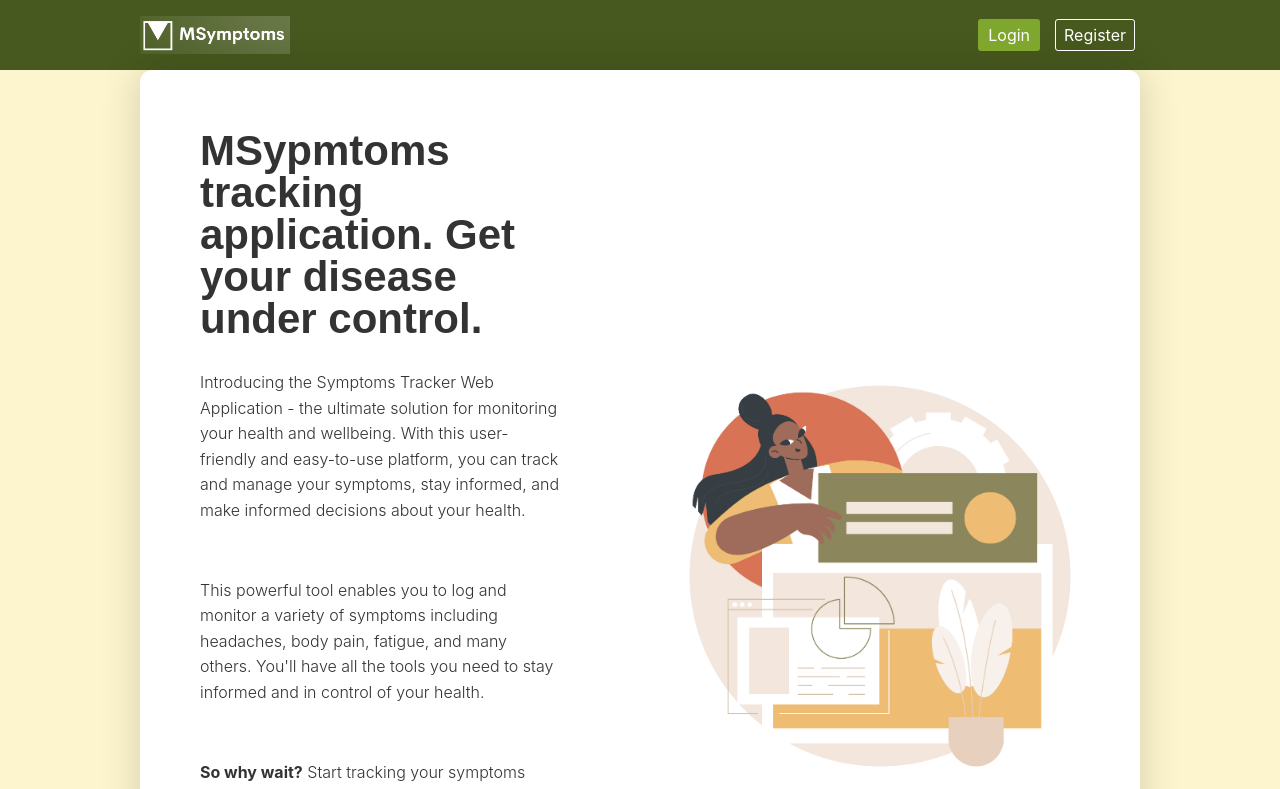
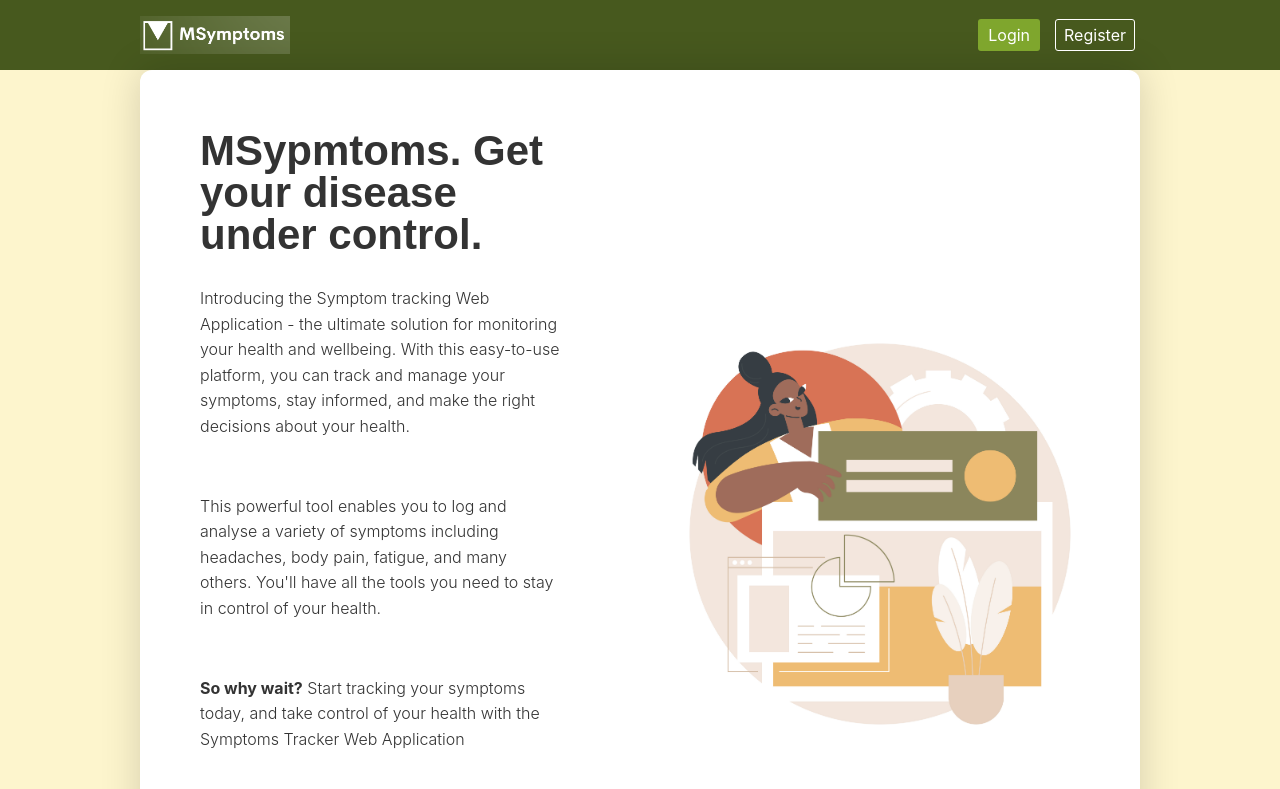
Before and after one commit to nataliiia11/msymptoms-app-frontend, a React (Create React App) app: page / in a window 1280 px wide. Shown: the top 789 px of the page. Built offline with nearby package versions, Linux system fonts and the light colour scheme; no server answers; the HTML template or start-up script is replaced by a standard one; what chartjs-plugin-streaming would draw is missing.

Commit message:
Edited text on Home page

```diff
--- a/src/components/layout/sidebar/data/sidebar.js
+++ b/src/components/layout/sidebar/data/sidebar.js
@@ -45,11 +45,6 @@ export const SidebarData = [
     title: "Settings",
     icon: <SettingOutlined classtitle="icon" />,
   },
-  {
-    path: "/medication",
-    title: "Medications",
-    icon: <SettingOutlined classtitle="icon" />,
-  },
 ];
 
 export default SidebarData;
--- a/src/pages/home/Home.js
+++ b/src/pages/home/Home.js
@@ -35,24 +35,24 @@ const Home2 = () => {
           >
             <Form name="login-form">
               <p className="form-title">
-                MSypmtoms tracking application. Get your disease under control.
+                MSypmtoms. Get your disease under control.
               </p>
               <p></p>
               <Form.Item>
                 <p>
-                  Introducing the Symptoms Tracker Web Application - the
+                  Introducing the Symptom tracking Web Application - the
                   ultimate solution for monitoring your health and wellbeing.
-                  With this user-friendly and easy-to-use platform, you can
-                  track and manage your symptoms, stay informed, and make
-                  informed decisions about your health.
+                  With this easy-to-use platform, you can track and manage your
+                  symptoms, stay informed, and make the right decisions about
+                  your health.
                 </p>
               </Form.Item>
               <Form.Item>
                 <p>
-                  This powerful tool enables you to log and monitor a variety of
+                  This powerful tool enables you to log and analyse a variety of
                   symptoms including headaches, body pain, fatigue, and many
-                  others. You'll have all the tools you need to stay informed
-                  and in control of your health.
+                  others. You'll have all the tools you need to stay in control
+                  of your health.
                 </p>
               </Form.Item>
               <Form.Item>
```
